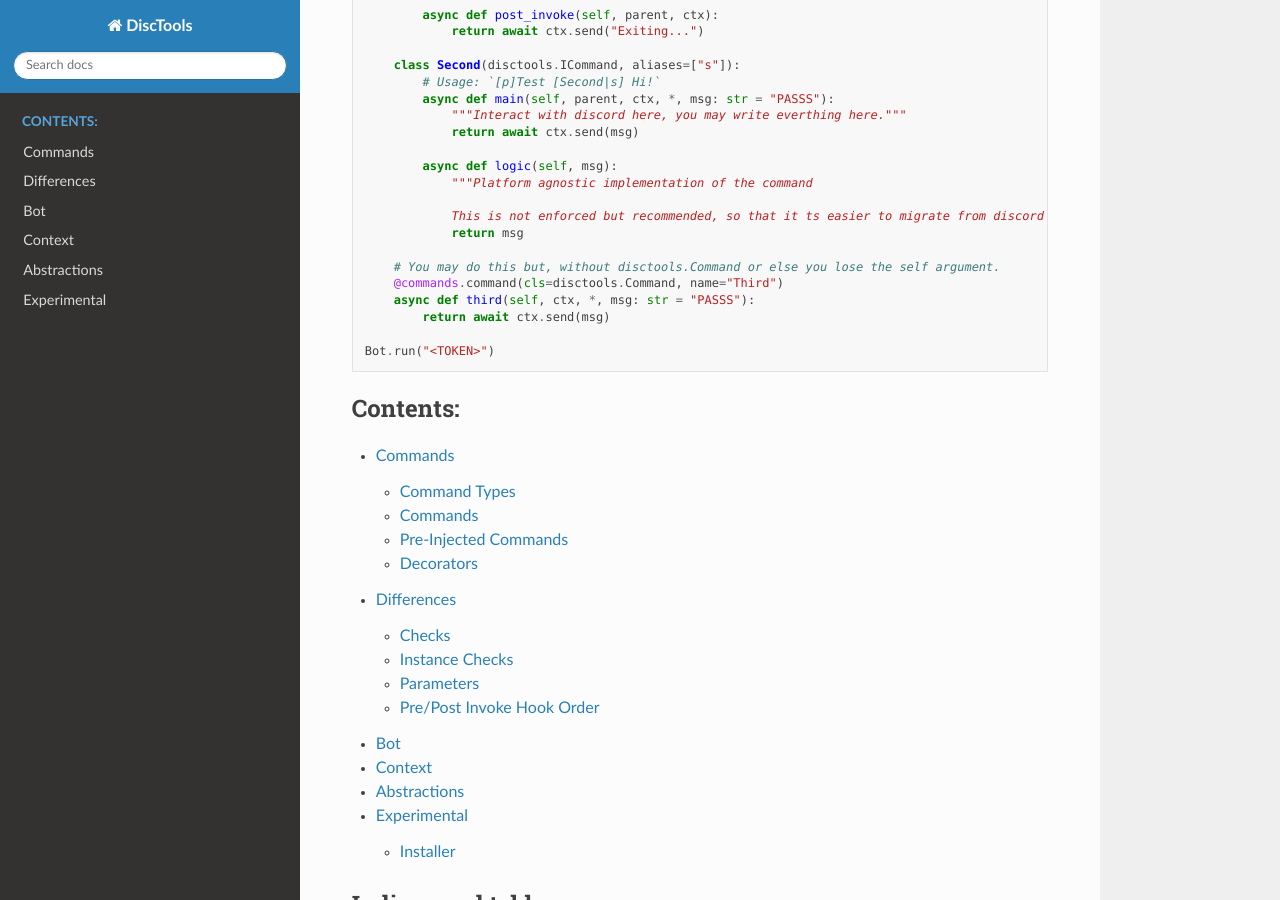
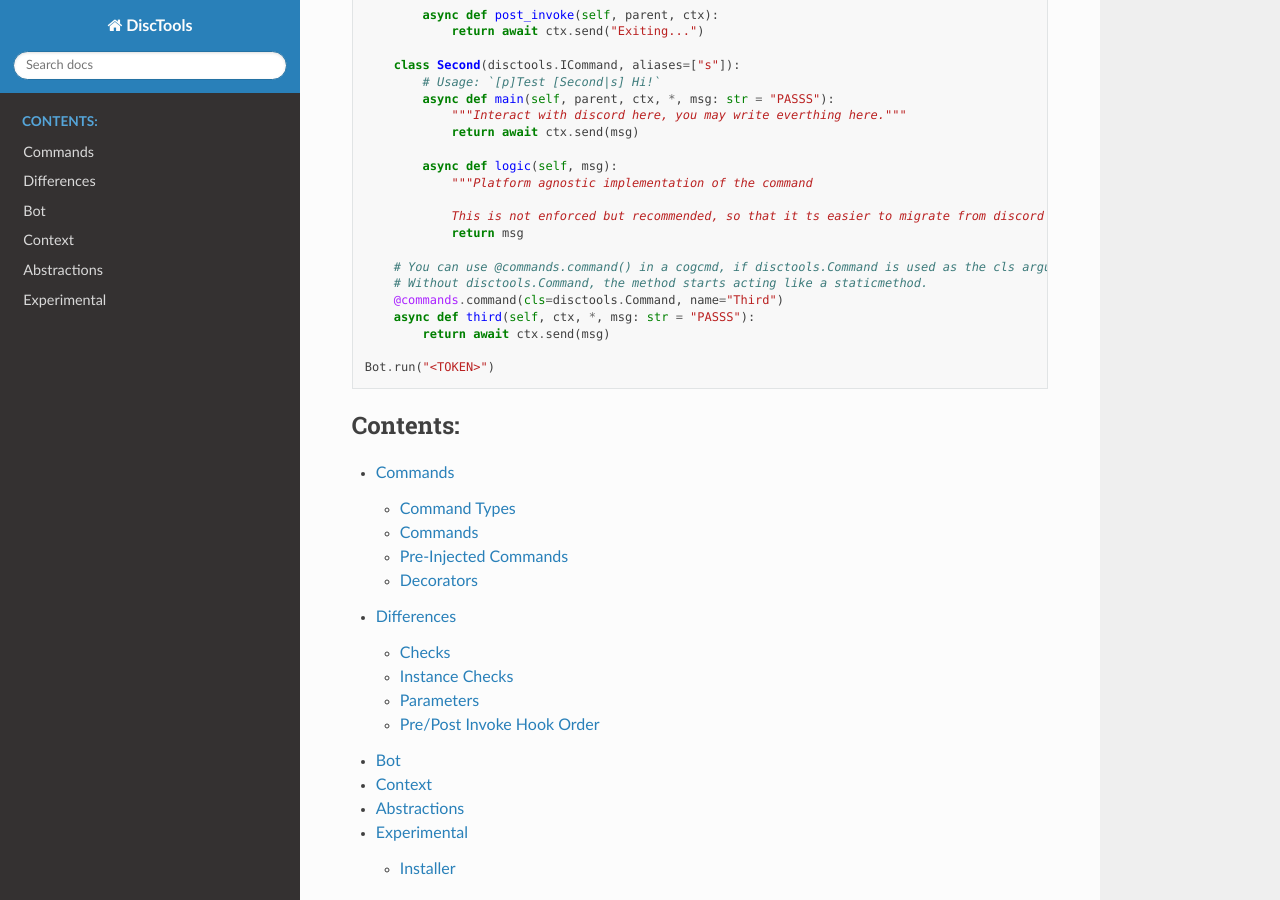
Before and after one commit to WizzyBots/DiscTools, a Sphinx documentation site: the page built from docs/index.rst, in a window 1280 px wide and 900 px high, scrolled down 1049 px. Built offline with Sphinx 7.4.7 and the Read the Docs theme 2.0.0, drawn with Linux system fonts in a browser that asks for light colours; the version number could not be read and is left out.

Commit message:
Make example better

```diff
--- a/docs/index.rst
+++ b/docs/index.rst
@@ -63,7 +63,8 @@ A basic Bot using DiscTools
                 This is not enforced but recommended, so that it ts easier to migrate from discord's platform"""
                 return msg
 
-        # You may do this but, without disctools.Command or else you lose the self argument.
+        # You can use @commands.command() in a cogcmd, if disctools.Command is used as the cls argument.
+        # Without disctools.Command, the method starts acting like a staticmethod.
         @commands.command(cls=disctools.Command, name="Third")
         async def third(self, ctx, *, msg: str = "PASSS"):
             return await ctx.send(msg)
```
